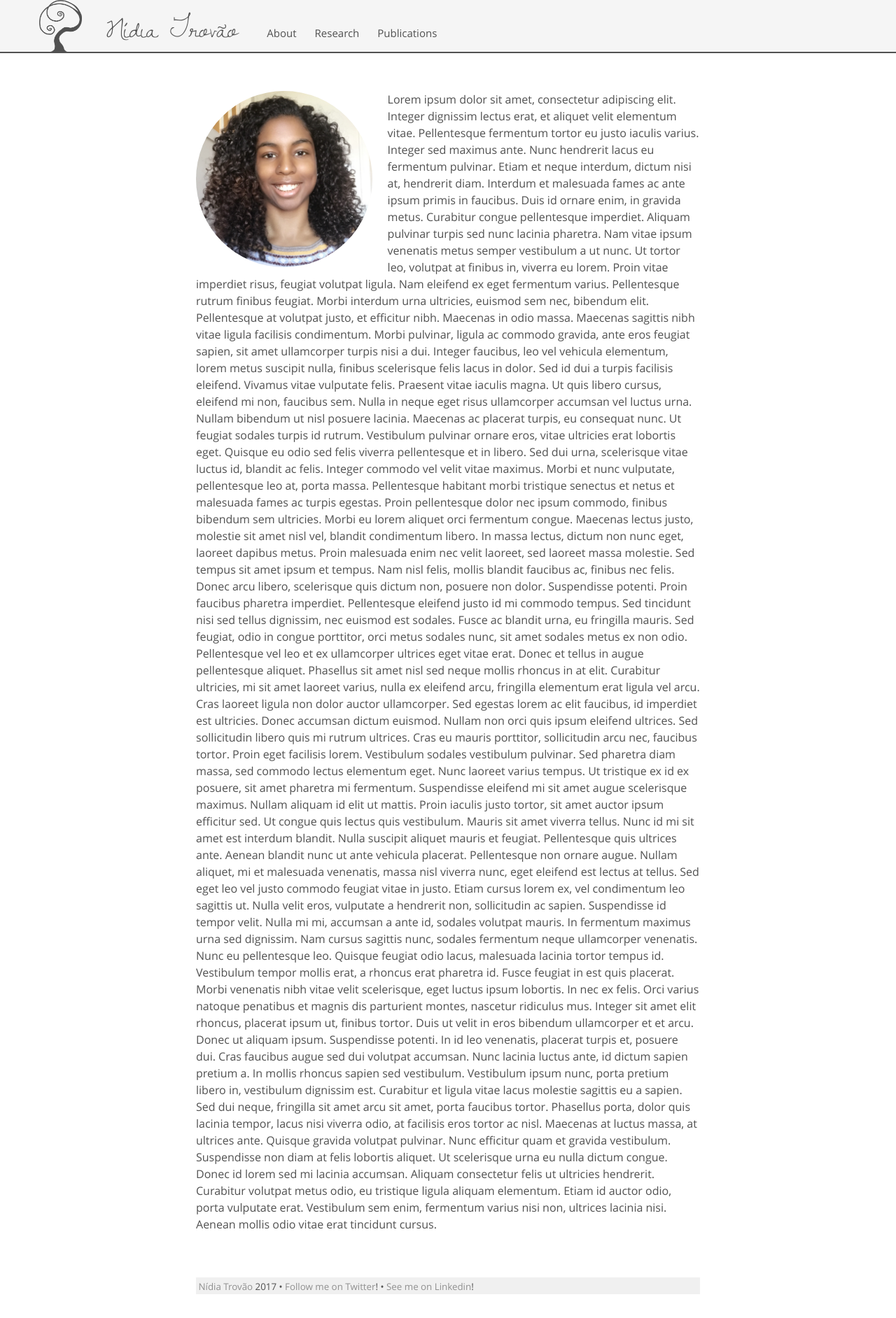
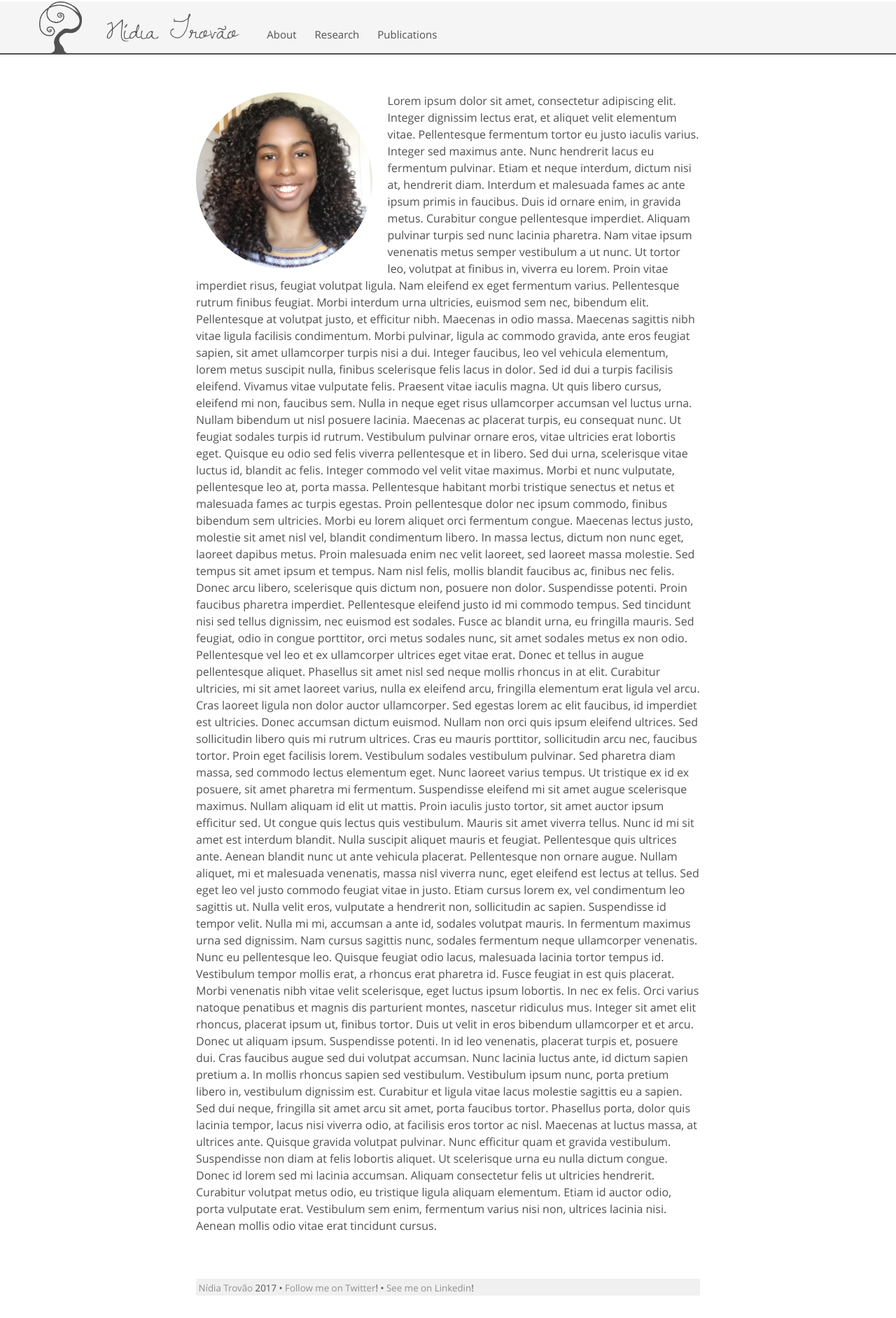
Before and after one commit to nidiatrovao/nidiatrovao.github.io, a Jekyll site: the page built from index.html, in a window 1280 px wide. Shown: the whole page at 70% size. Built offline with Jekyll 4.4.1, drawn with Linux system fonts in a browser that asks for light colours.

Commit message:
Update default.html

```diff
--- a/_layouts/default.html
+++ b/_layouts/default.html
@@ -4,7 +4,7 @@
   {% include head.html %}
 
   <body>
-      <header class="masthead" style="padding-top:0">
+      <header class="masthead" style="padding-top:0;margin-top:0.1rem">
         <h3 class="masthead-title">
           <span style="display:inline-block;font-family: Sfont, 'Helvetica Neue', Helvetica, Arial, sans-serif;font-size: 2.5rem;white-space: nowrap;"><a href="{{ site.baseurl }}/" title="Home">{{ site.title }}</a>&nbsp;&nbsp;</span>
             {% for page in site.pages_list %}
```
